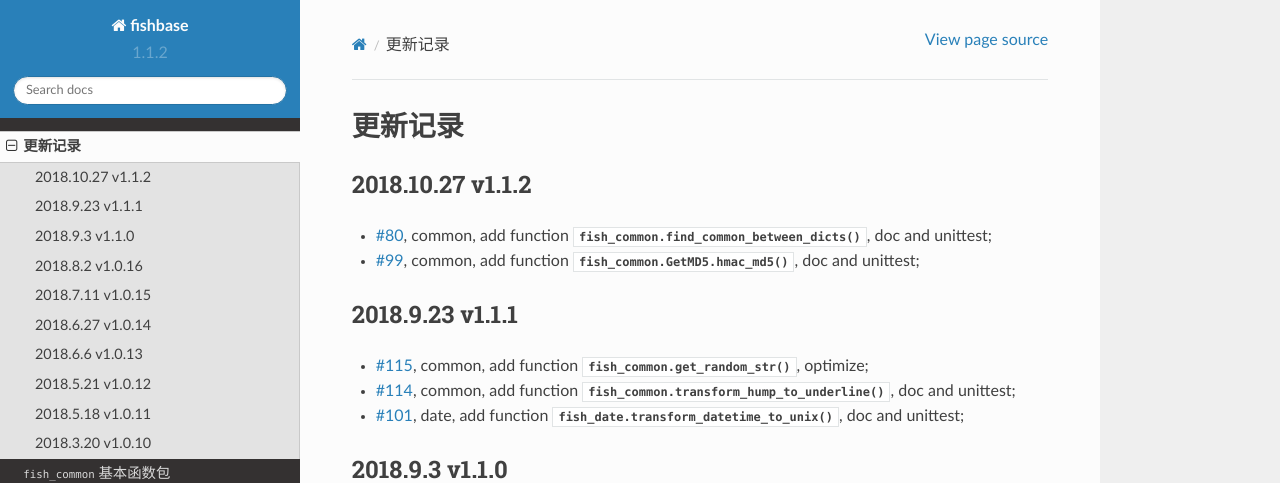
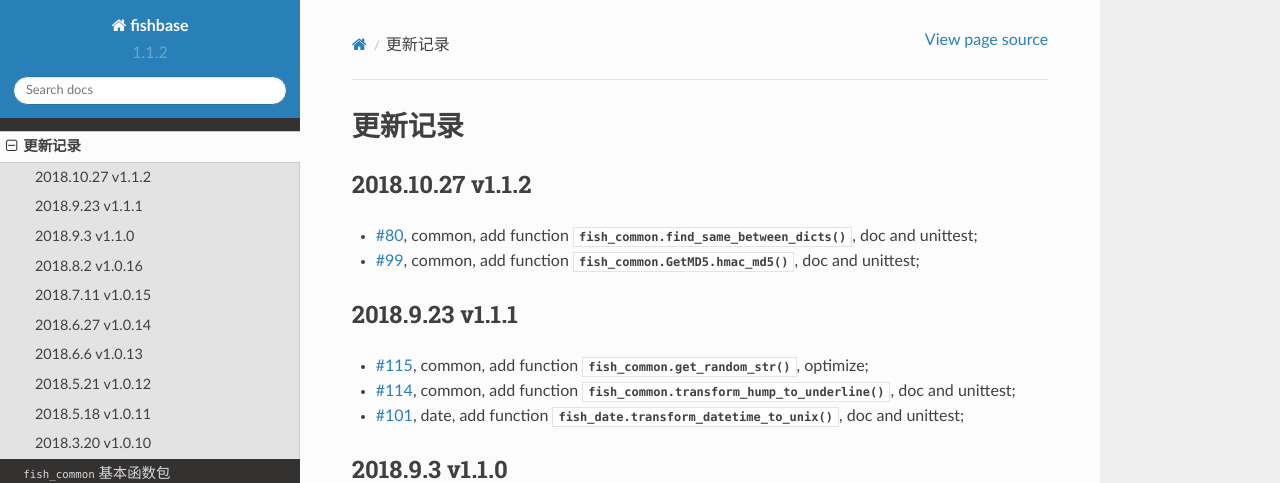
Before and after one commit to chinapnr/fishbase, a Sphinx documentation site: the page built from docs/change_log.rst, in a window 1280 px wide and 900 px high. Shown: the top 483 px of the window. Built offline with Sphinx 7.4.7 and the Read the Docs theme 2.0.0, drawn with Linux system fonts in a browser that asks for light colours.

Commit message:
2018.11.07 v1.1.3 optimize find_same_between_dicts, update function name from find_same_between_dicts to find_same_between_dicts

```diff
--- a/README.rst
+++ b/README.rst
@@ -54,14 +54,14 @@ A Simple Example
 
     from fishbase.fish_common import GetMD5
 
-    # 获取字符换的MD5值
+    # 获取字符换的 MD5 值
     md5_string = GetMD5.string('hello world!')
     print('md5_string : ', md5_string)
-    # 获取文件的MD5值
+    # 获取文件的 MD5 值
     file_path = './test_conf.ini'
     md5_file = GetMD5.file(file_path)
     print('md5_file : ', md5_file)
-    # 获取hmac算法MD5值
+    # 获取 hmac 算法 MD5 值
     hmac_md5_string = GetMD5.hmac_md5('hello world!', 'salt')
     print('hmac_md5_string : ', hmac_md5_string)
 
--- a/docs/change_log.rst
+++ b/docs/change_log.rst
@@ -2,7 +2,7 @@
 ===========================
 2018.10.27 v1.1.2
 ---------------------------
-* `#80 <https://github.com/chinapnr/fishbase/issues/80>`_, common, add function :meth:`fish_common.find_common_between_dicts`, doc and unittest;
+* `#80 <https://github.com/chinapnr/fishbase/issues/80>`_, common, add function :meth:`fish_common.find_same_between_dicts`, doc and unittest;
 * `#99 <https://github.com/chinapnr/fishbase/issues/99>`_, common, add function :meth:`fish_common.GetMD5.hmac_md5`, doc and unittest;
 
 
--- a/docs/fish_common.rst
+++ b/docs/fish_common.rst
@@ -26,7 +26,7 @@
     fish_common.get_sub_dict
     fish_common.get_group_list_data
     fish_common.transform_hump_to_underline
-    fish_common.find_duplicated_between_dicts
+    fish_common.find_same_between_dicts
 
 .. automodule:: fish_common
     :members:
```
Also changed, not shown: 2 other files.
